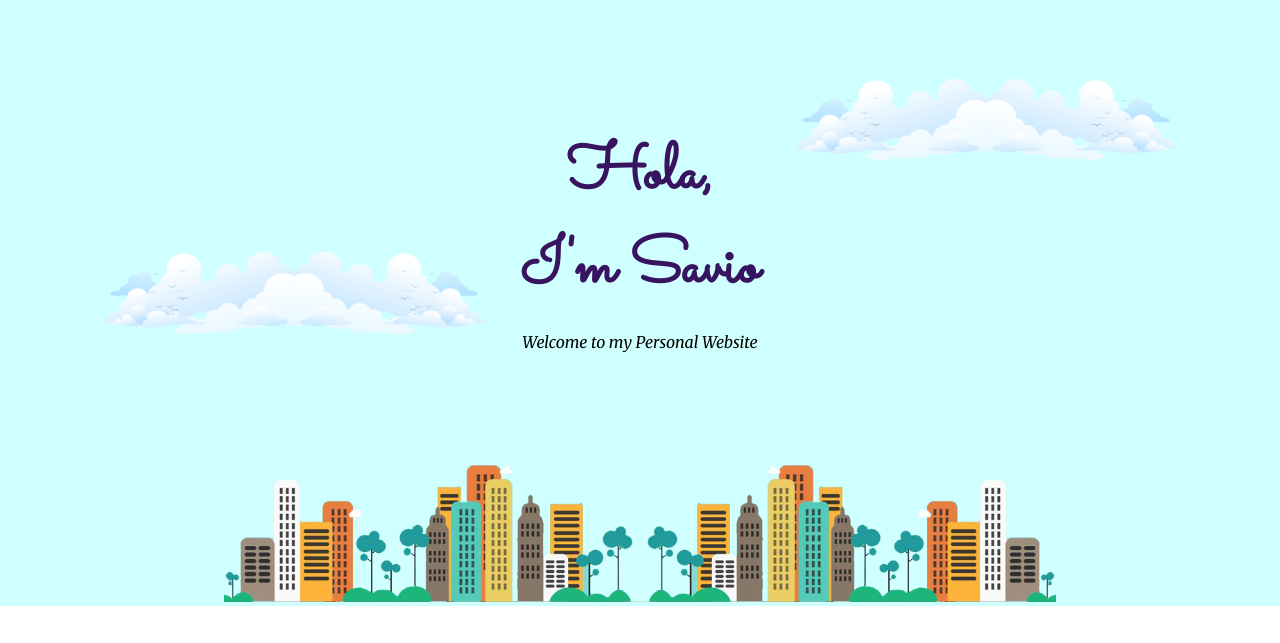
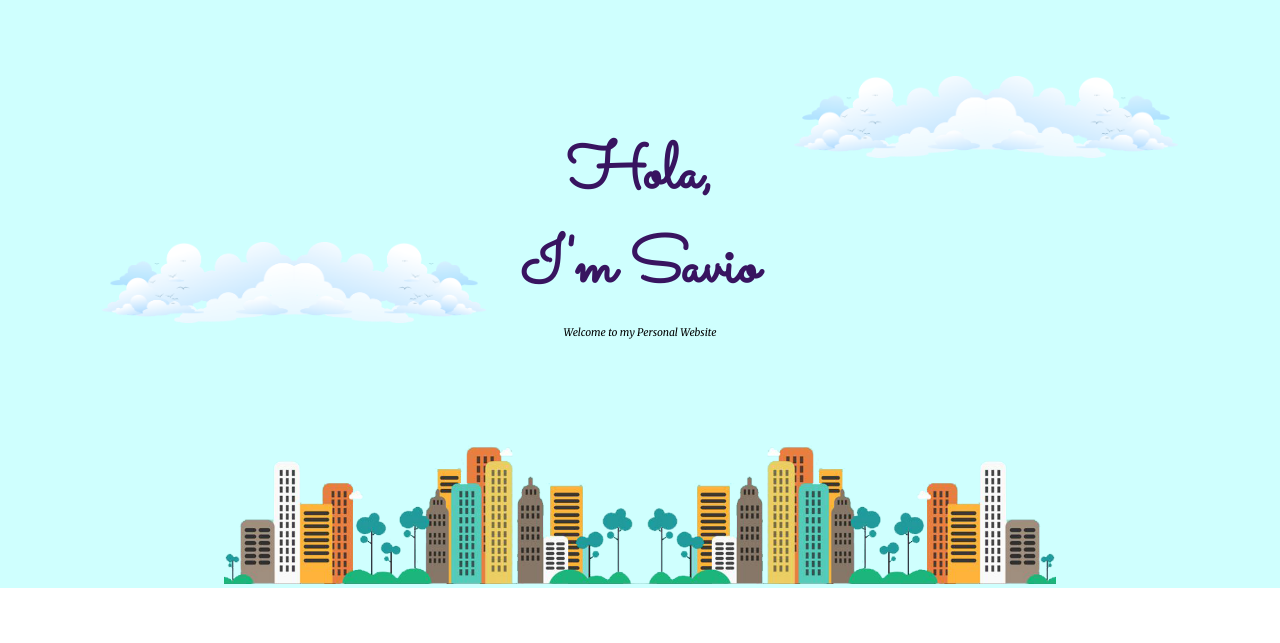
Before and after one commit to savio08/savio_web, a plain HTML site: page index.html in a window 1280 px wide. Shown: the top 643 px of the page. Drawn offline with Linux system fonts and the light colour scheme.

Commit message:
Update styles.css

```diff
--- a/css/styles.css
+++ b/css/styles.css
@@ -41,7 +41,7 @@ hr {
 }
 
 p {
-  font-size: 1rem;
+  font-size: 0.65rem;
 }
 
 .top {
```
